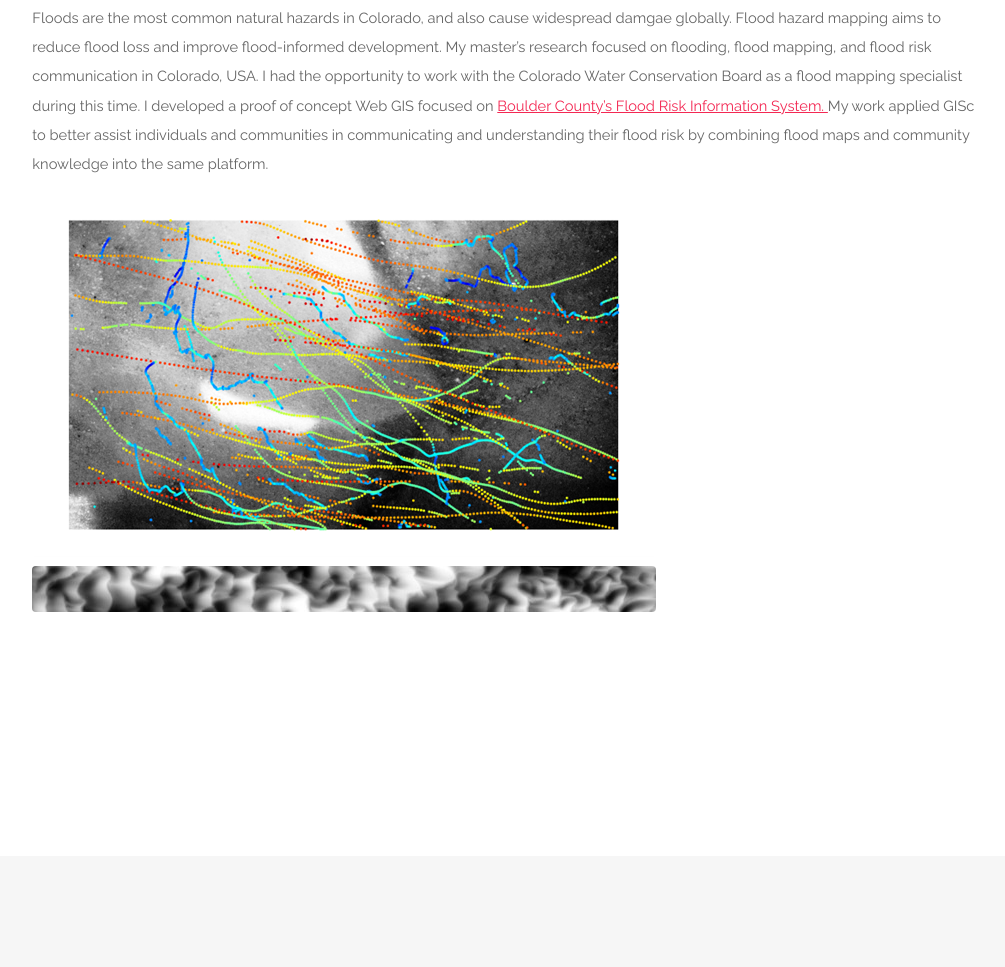
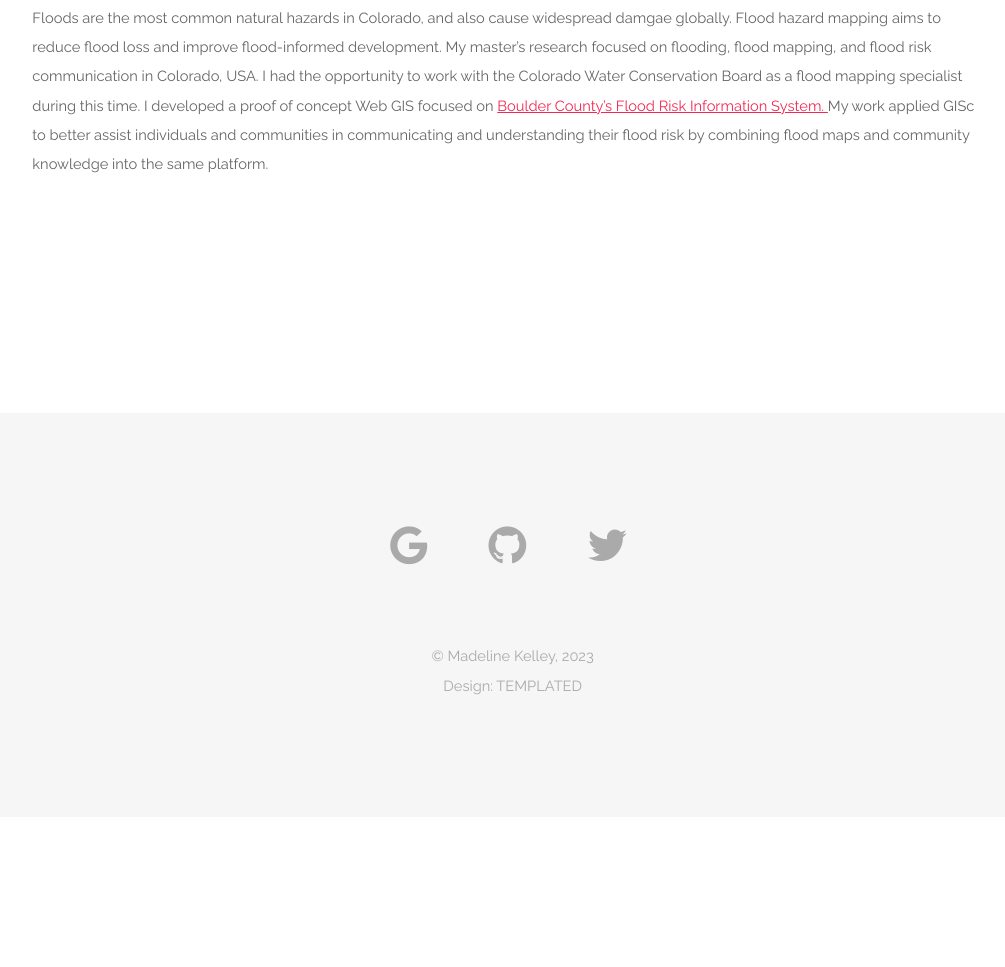
Before and after one commit to MichealaRob12/madeline.kelley, a plain HTML site: page Projects.html in a window 1280 px wide. Shown: the part 3978-4945 px from the top of the page, without its empty margins (131-1136 px from the left). After the commit the page ends 4795 px from the top, so only its background shows below. Drawn offline with Linux system fonts and the light colour scheme.

Commit message:
final projects

```diff
--- a/Projects.html
+++ b/Projects.html
@@ -117,8 +117,6 @@
 					My work applied GISc to better assist individuals and communities in
 					communicating and understanding their flood risk by combining flood maps and community knowledge
 					into the same platform.
-				<p><span class="image under"><img src="images/bedform.png" alt="" /></span>
-					<span class="image under"><img src="images/bedform2.jpg" alt="" /></span>
 					</h3>
 				</p>
 
```
